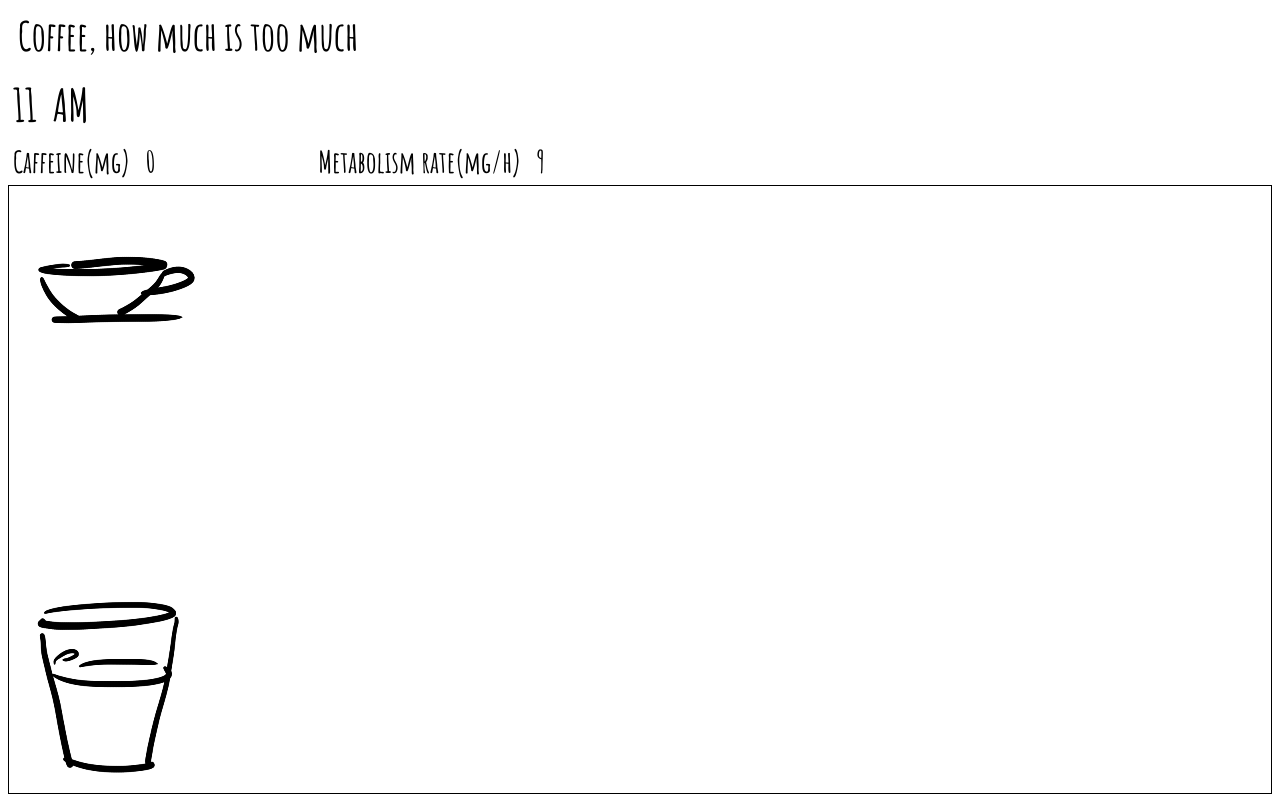
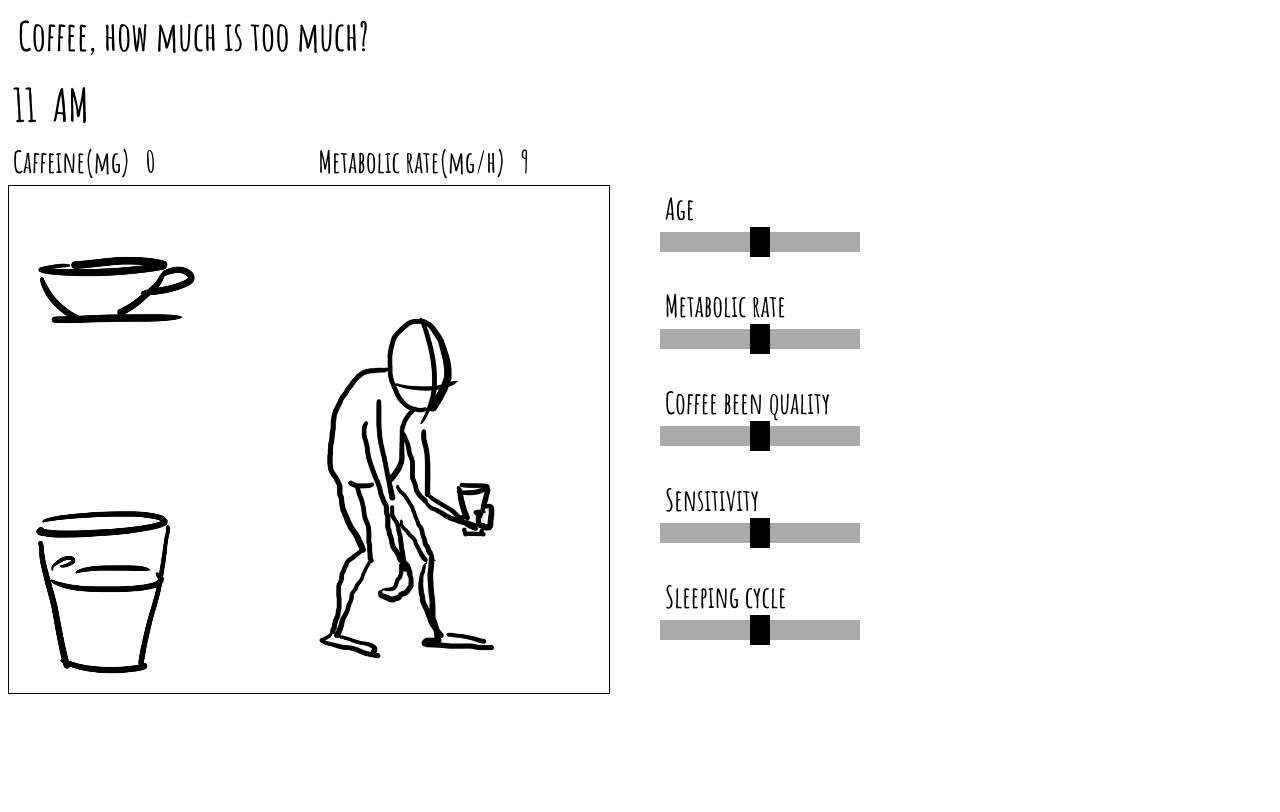
Before and after one commit to JiayangZZZ/coffee-game, a website: page index.html in a window 1280 px wide. Drawn offline with Linux system fonts and the light colour scheme; animation ran at ten frames a second.

Commit message:
Add charactors and control placeholders.

```diff
--- a/index.html
+++ b/index.html
@@ -8,7 +8,7 @@
   </head>
   	<script src="/js/pixi.min.js"></script>
   <body>
-    <h1>Coffee, how much is too much</h1>
+    <h1>Coffee, how much is too much?</h1>
     <div class="timer">
 	    <h2 id="timer">6</h2>
 	    <h2 id="ampm">AM</h2>
@@ -19,11 +19,33 @@
 		    <p id="caffeine">0</p>
 		</div>
 		<div class="item">
-		    <p>Metabolism rate(mg/h)</p>
+		    <p>Metabolic rate(mg/h)</p>
 		    <p id="metaRate">9</p>
 		</div>
 	</div>
     <div id="display"></div>
+    <div class="controls">
+    	<p>Age</p>
+		<div class="control">
+			<div class="slider"></div>
+		</div>
+		<p>Metabolic rate</p>
+		<div class="control">
+			<div class="slider"></div>
+		</div>
+		<p>Coffee been quality</p>
+		<div class="control">
+			<div class="slider"></div>
+		</div>
+		<p>Sensitivity</p>
+		<div class="control">
+			<div class="slider"></div>
+		</div>
+		<p>Sleeping cycle</p>
+		<div class="control">
+			<div class="slider"></div>
+		</div>
+	</div>
   	<script type="text/javascript" src="/js/game.js"></script>
   </body>
 </html>
--- a/public/js/game.js
+++ b/public/js/game.js
@@ -1,5 +1,5 @@
 
-var renderer = PIXI.autoDetectRenderer(800, 600, {
+var renderer = PIXI.autoDetectRenderer(600, 500, {
 	antialias: false,
 	transparent: true,
 	resolution: 1
@@ -10,15 +10,18 @@ document.getElementById('display').appendChild(renderer.view);
 //varables
 var caffeine = 0;
 var metaRate = 9;
+var energy = 120;
 
 //PIXI containers
 var stage = new PIXI.Container();
-var controller = new PIXI.Container();
 
-
-
+//loader
 PIXI.loader
 	.add('dying', '/images/1.png')
+	.add('angry', '/images/2.png')
+	.add('dancing', '/images/3.png')
+	.add('good', '/images/4.png')
+	.add('zombie', '/images/5.png')
 	.add('shot', '/images/shot.png')
 	.add('water', '/images/water.png')
 	.load(setup);
@@ -28,12 +31,11 @@ var hero,
 	buttonWater;
 
 function setup() {
-	controller.interactive = true;
-	// hero = new PIXI.Sprite(
-	// 	PIXI.loader.resources['dying'].texture
-	// );
+	stage.interactive = true;
 
-	// hero.scale.set(0.3, 0.3);
+	hero = new PIXI.Sprite(
+		PIXI.loader.resources['good'].texture
+	);
 
 	buttonShot = new PIXI.Sprite(
 		PIXI.loader.resources['shot'].texture
@@ -42,14 +44,19 @@ function setup() {
 		PIXI.loader.resources['water'].texture
 	);
 
+	hero.x = 200;
+	hero.scale.set(0.55, 0.55);
+
 	buttonShot.scale.set(0.4, 0.4);
 	// buttonShot.anchor.set(0.5, 0.5);
-	buttonWater.scale.set(0.4, 0.4);
+	buttonWater.scale.set(0.38, 0.38);
 	// buttonWater.anchor.set(0.5, 0.5);
 	buttonWater.y = renderer.height - buttonWater.height;
+	console.log(hero.width)
 
 	buttonShot.click = function() {
 		caffeine += 77;
+		energy = caffeine;
 		document.getElementById('caffeine').innerHTML = caffeine;
 	}
 	buttonShot.mouseover = function() {
@@ -78,23 +85,22 @@ function setup() {
 	buttonShot.buttonMode = true;
 	buttonWater.interactive = true;
 	buttonWater.buttonMode = true;
-	controller.addChild(buttonShot);
-	controller.addChild(buttonWater);
+	stage.addChild(buttonShot);
+	stage.addChild(buttonWater);
+	stage.addChild(hero);
 
-	// stage.addChild(hero);
 	animationLoop();
 }
 
+//animation
 function animationLoop() {
 	requestAnimationFrame(animationLoop);
 
 
-
-
 	renderer.render(stage);
-	renderer.render(controller);
 }
 
+//set timer
 function setTime() {
 	var timer = document.getElementById('timer').innerHTML;
 	var ampm = document.getElementById('ampm').innerHTML;
@@ -105,7 +111,11 @@ function setTime() {
 	caffeine = parseInt(caffeine);
 	rate = parseInt(rate);
 
+	//varable changes
 	h++;
+	energy -= 10;
+
+	//DOM changes
 	document.getElementById('timer').innerHTML = "" + h + "";
 	if(caffeine >= rate) {
 		document.getElementById('caffeine').innerHTML = "" + (caffeine-rate) + "";
@@ -113,7 +123,6 @@ function setTime() {
 	else {
 		document.getElementById('caffeine').innerHTML = 0;
 	}
-
 	if(h > 12) {
 		document.getElementById('timer').innerHTML = 1;
 		if(ampm == 'AM') {
@@ -123,6 +132,22 @@ function setTime() {
 			document.getElementById('ampm').innerHTML = "AM";
 		}
 	}
+
+	if(energy <= 0) {
+		hero.texture = PIXI.loader.resources['dying'].texture;
+	}
+	else if(energy < 90) {
+		hero.texture = PIXI.loader.resources['zombie'].texture;
+	}
+	else if(energy < 200) {
+		hero.texture = PIXI.loader.resources['good'].texture
+	}
+	else if(energy < 300) {
+		hero.texture = PIXI.loader.resources['dancing'].texture
+	}
+	else {
+		hero.texture = PIXI.loader.resources['angry'].texture
+	}
 }
 
 setInterval(function() {
--- a/public/style.css
+++ b/public/style.css
@@ -20,6 +20,8 @@ p {
 
 #display {
     border: 1px solid black;
+    width: 600px;
+    float: left;
 }
 
 #timer {
@@ -34,3 +36,26 @@ p {
 	width: 300px;
 	display: inline-block;
 }
+
+.controls {
+	width: 200px;
+	float: left;
+    margin-left: 50px;
+}
+
+.control {
+	height: 20px;
+	width: 100%;
+	background-color: #aaa;
+	margin-bottom: 30px;
+}
+
+.slider {
+	height: 30px;
+	width: 20px;
+	background-color: #000;
+	position: relative;
+	top: -5px;
+	left: 90px;
+	cursor: pointer;
+}
```
Also changed, not shown: 1 other file.
